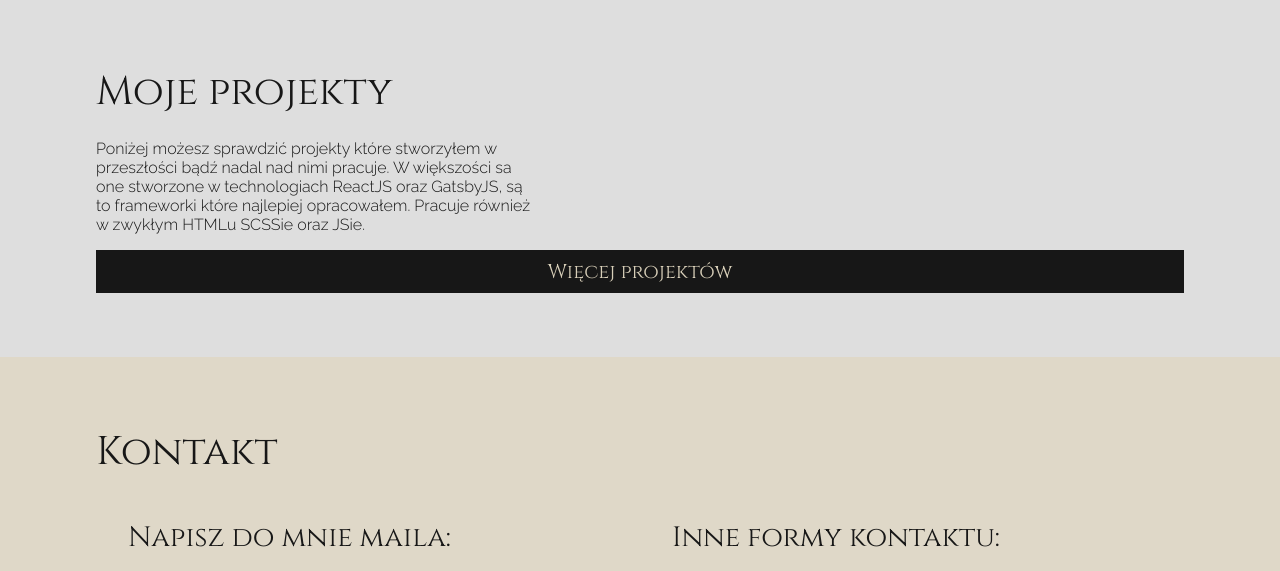
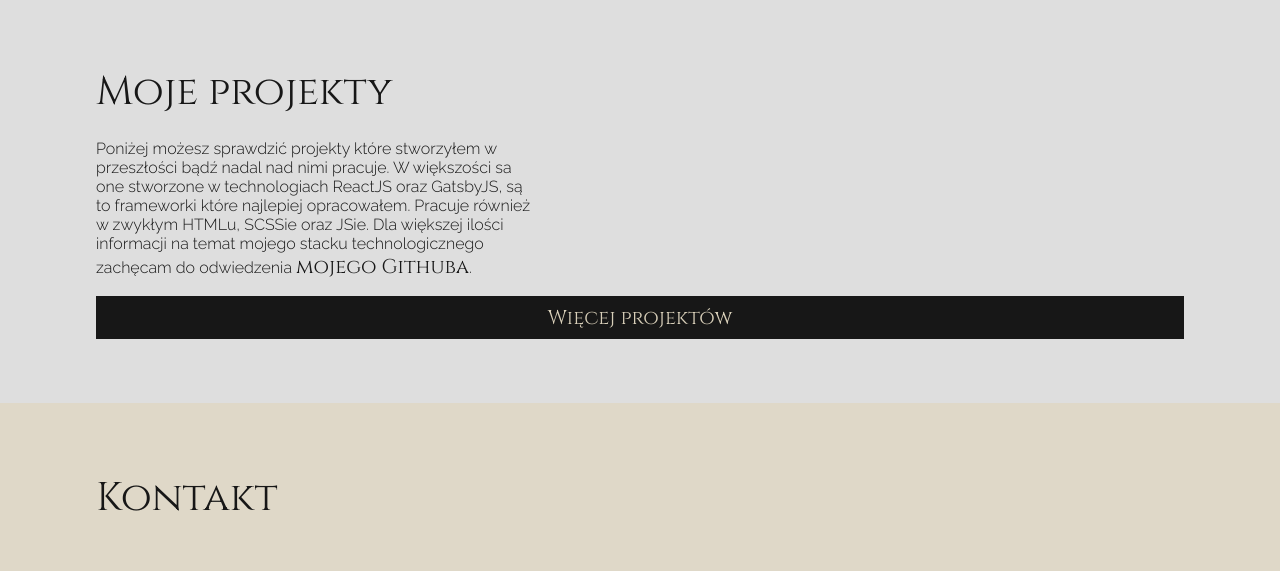
Before and after one commit to rekeye/Portfolio, a website built with webpack: page src/index.html in a window 1280 px wide. Shown: the part 803-1374 px from the top of the page. Built offline with nearby package versions, Linux system fonts and the light colour scheme; no server answers.

Commit message:
gh-pages build

```diff
--- a/src/index.html
+++ b/src/index.html
@@ -49,7 +49,8 @@
         <p class="work__description">
             Poniżej możesz sprawdzić projekty które stworzyłem w przeszłości bądź nadal nad nimi pracuje.
             W większości sa one stworzone w technologiach ReactJS oraz GatsbyJS, są to frameworki które najlepiej opracowałem.
-            Pracuje również w zwykłym HTMLu SCSSie oraz JSie.
+            Pracuje również w zwykłym HTMLu, SCSSie oraz JSie. Dla większej ilości informacji na temat mojego stacku technologicznego
+            zachęcam do odwiedzenia <a href="https://github.com/rekeye" target="_blank" rel="noopener noreferrer">mojego Githuba</a>.
         </p>
         <div class="work__content"></div>
         <a class="cta__link text-center" href="https://github.com/rekeye" target="_blank" rel="noopener noreferrer">Więcej projektów</a>
```
